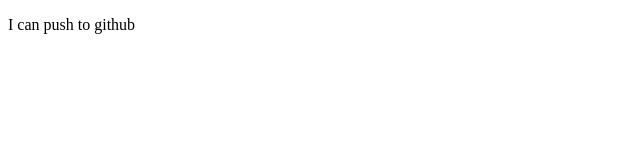
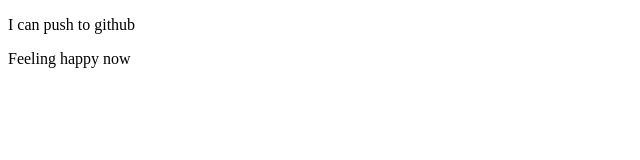
Before and after one commit to sharifhs777/my-first-website, a plain HTML site: page index.html in a window 1280 px wide. Shown: the whole page, without its empty margins (0-640 px from the left). Drawn offline with Linux system fonts and the light colour scheme.

Commit message:
happy now

```diff
--- a/index.html
+++ b/index.html
@@ -6,6 +6,7 @@
     <meta name="viewport" content="width=device-width, initial-scale=1.0">
     <title>My First Website</title>
     <p>I can push to github</p>
+    <p>Feeling happy now</p>
 </head>
 <body>
 
```
